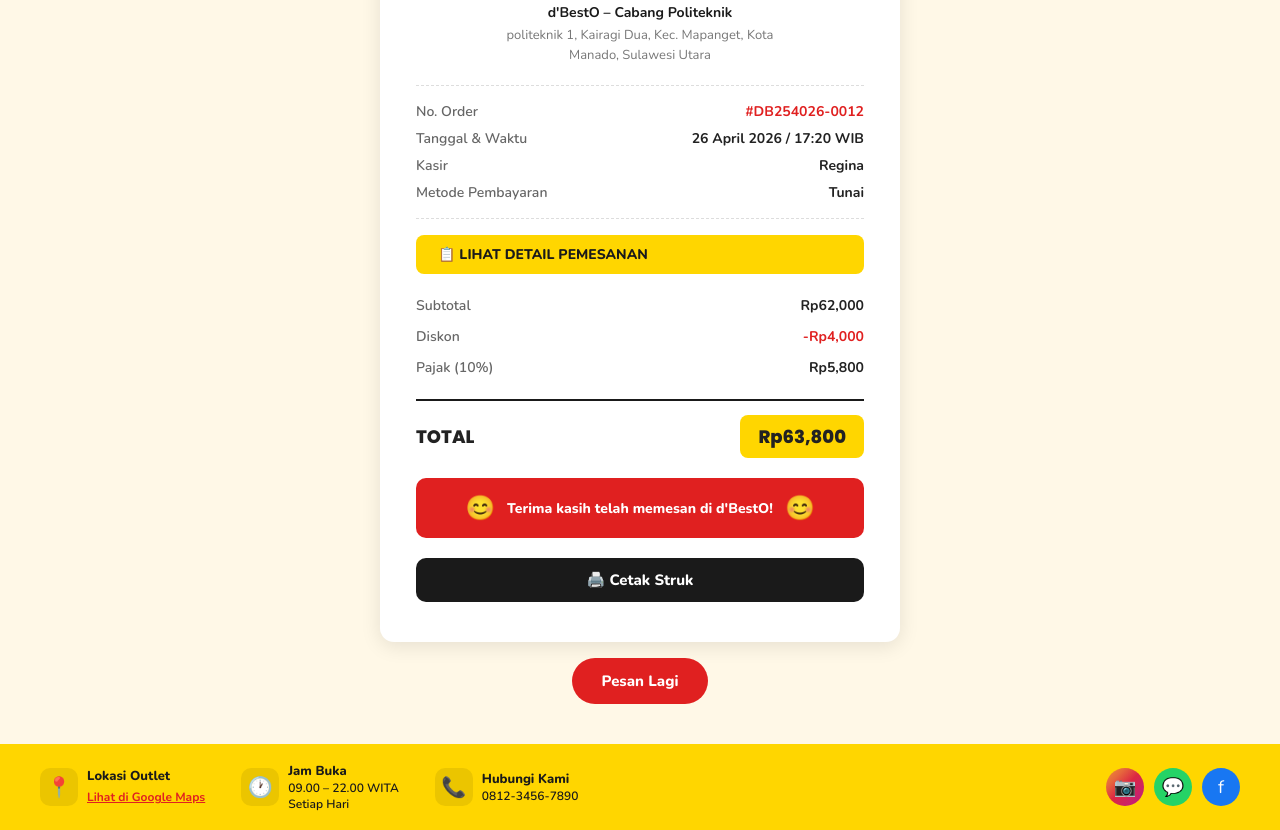
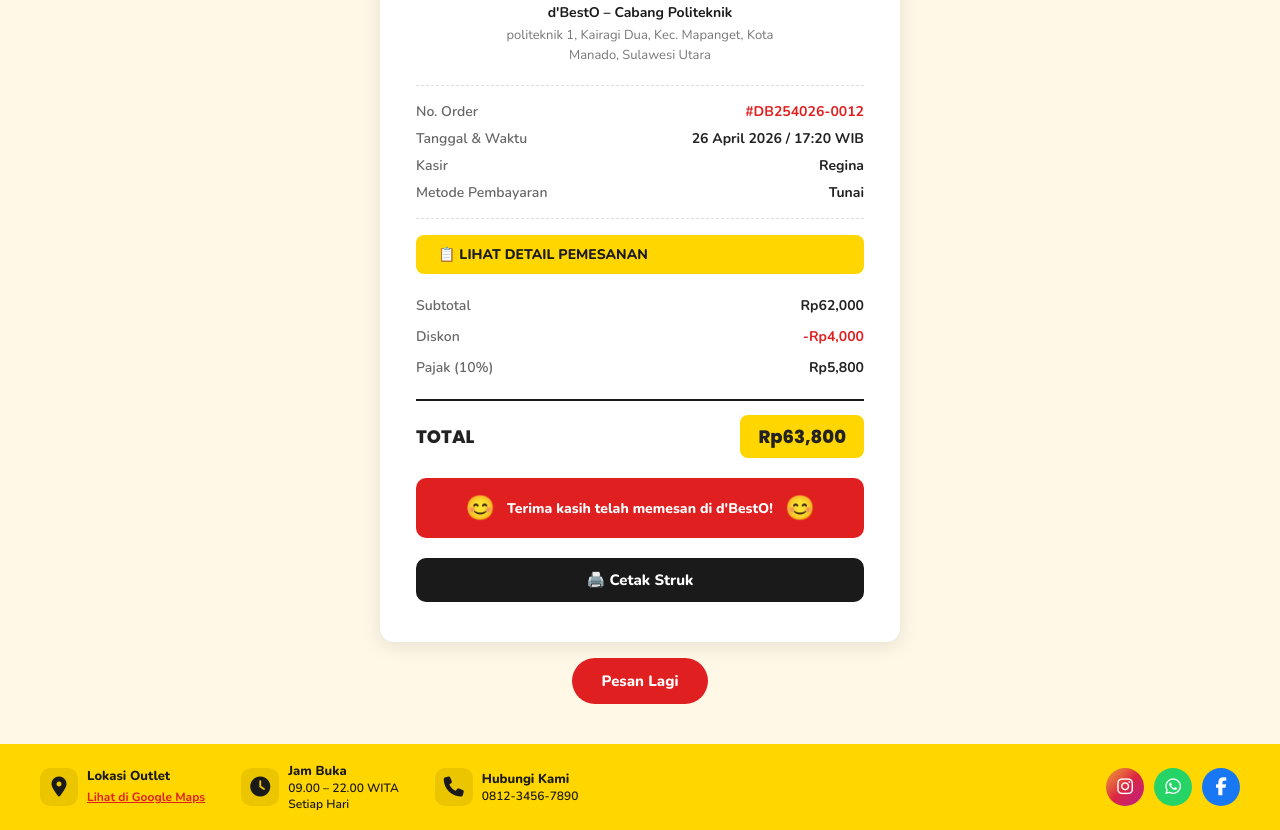
Before and after one commit to zeestil1learning/dbesto, a plain HTML site: page struk.html in a window 1280 px wide. Shown: the part 288-1118 px from the top of the page. Drawn offline with nearby package versions, Linux system fonts and the light colour scheme.

Commit message:
use font awesome

```diff
--- a/struk.html
+++ b/struk.html
@@ -5,6 +5,7 @@
   <meta name="viewport" content="width=device-width, initial-scale=1.0"/>
   <title>Struk Pemesanan – d'BestO</title>
   <link rel="stylesheet" href="style.css"/>
+  <link rel="stylesheet" href="https://cdnjs.cloudflare.com/ajax/libs/font-awesome/6.5.0/css/all.min.css"/>
   <style>
     .main { padding: 40px; max-width: 600px; margin: 0 auto; }
     .struk {
@@ -198,14 +199,35 @@
   </div>
 </div>
 
+<!-- FOOTER -->
 <footer>
   <div class="footer-info">
-    <div class="footer-item"><span class="icon">📍</span><div><div class="label">Lokasi Outlet</div><a href="#" style="color:var(--red);font-size:12px;font-weight:700;">Lihat di Google Maps</a></div></div>
-    <div class="footer-item"><span class="icon">🕐</span><div><div class="label">Jam Buka</div><div class="value">09.00 – 22.00 WITA<br/>Setiap Hari</div></div></div>
-    <div class="footer-item"><span class="icon">📞</span><div><div class="label">Hubungi Kami</div><div class="value">0812-3456-7890</div></div></div>
+    <div class="footer-item">
+      <span class="icon"><i class="fas fa-location-dot"></i></span>
+      <div>
+        <div class="label">Lokasi Outlet</div>
+        <a href="https://www.google.com/search?client=ms-android-samsung-rvo1&hs=ng9U&sca_esv=3b7d4b981d3fa8bd&hl=in-ID&cs=0&sxsrf=ANbL-n6Ztj34UY60BVMpWYN6hvvgSKdDcw%3A1777816818241&kgmid=%2Fg%2F11z6r6t9vg&q=D%20Besto%20Politeknik&shem=rimspwouoe&shndl=30&source=sh%2Fx%2Floc%2Ftile%2Fm1%2F4&kgs=391994d5a5baa3ca" style="color:var(--red);font-size:12px;font-weight:700;">Lihat di Google Maps</a>
+      </div>
+    </div>
+    <div class="footer-item">
+      <span class="icon"><i class="fas fa-clock"></i></span>
+      <div>
+        <div class="label">Jam Buka</div>
+        <div class="value">09.00 – 22.00 WITA<br/>Setiap Hari</div>
+      </div>
+    </div>
+    <div class="footer-item">
+      <span class="icon"><i class="fas fa-phone"></i></span>
+      <div>
+        <div class="label">Hubungi Kami</div>
+        <div class="value">0812-3456-7890</div>
+      </div>
+    </div>
   </div>
   <div class="footer-socials">
-    <a class="soc-ig" href="#">📷</a><a class="soc-wa" href="#">💬</a><a class="soc-fb" href="#">f</a>
+    <a class="soc-ig" href="https://instagram.com/dbesto_id"><i class="fab fa-instagram"></i></a>
+    <a class="soc-wa" href="wa.me/6281234567890"><i class="fab fa-whatsapp"></i></a>
+    <a class="soc-fb" href="https://web.facebook.com/dbestoIndonesia"><i class="fab fa-facebook-f"></i></a>
   </div>
 </footer>
 
```
